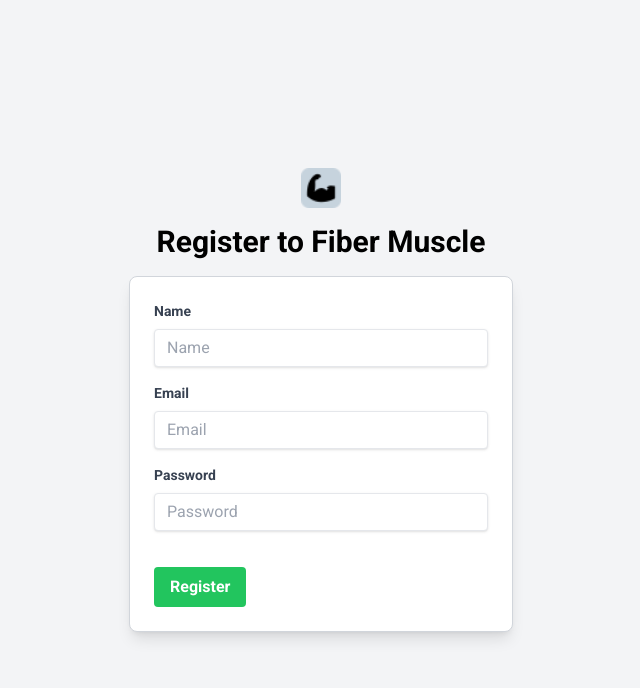
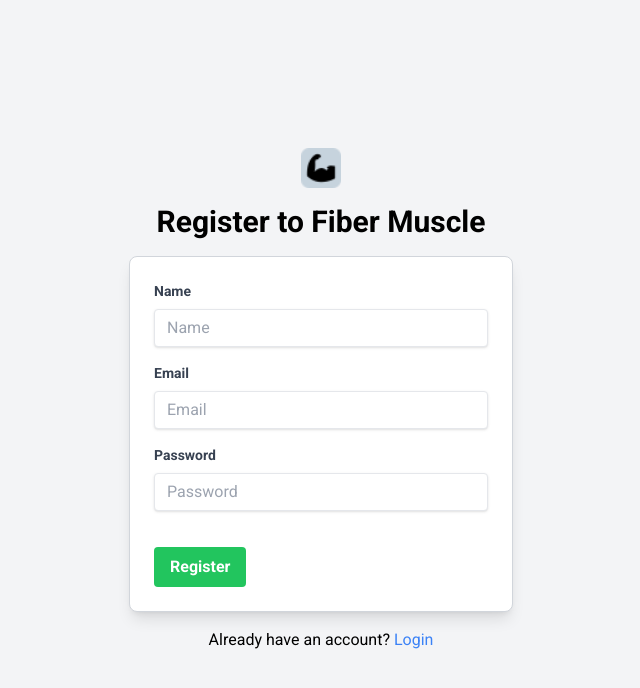
Before and after one commit to HarleyGotardo/fitness-application-vue, a Vue app: page /register in a window 1280 px wide. Shown: the top 688 px of the page, without its empty margins (319-959 px from the left). Built offline with nearby package versions, Linux system fonts and the light colour scheme.

Commit message:
Create Account Button and Login Button

```diff
--- a/src/views/Auth/Login.vue
+++ b/src/views/Auth/Login.vue
@@ -75,6 +75,10 @@ const login = async () => {
         </button>
       </div>
     </form>
+    <p class="mt-4">
+      Don't have an account?
+      <router-link to="/register" class="text-blue-500 hover:underline">Create Account</router-link>
+    </p>
   </div>
 </template>
 
--- a/src/views/Auth/Register.vue
+++ b/src/views/Auth/Register.vue
@@ -4,6 +4,7 @@ import { ref } from 'vue';
 import { supabase } from '@/lib/supabaseClient';
 import bcrypt from 'bcryptjs';
 import swal from 'sweetalert';
+import { useRouter } from 'vue-router';
 import { useForm, useField } from 'vee-validate';
 import * as yup from 'yup';
 
@@ -21,6 +22,8 @@ const { handleSubmit, resetForm } = useForm({
 const { value: name, errorMessage: nameError } = useField('name');
 const { value: email, errorMessage: emailError } = useField('email');
 const { value: password, errorMessage: passwordError } = useField('password');
+
+const router = useRouter();
 
 const register = handleSubmit(async (values) => {
   // Hash the password
@@ -41,12 +44,15 @@ const register = handleSubmit(async (values) => {
 
   if (error) {
     console.error('Error:', error);
+    swal("Error", "An error occurred while registering. Please try again.", "error");
   } else {
     console.log('User registered:', data);
     // Show success alert
     swal("Success", "User registered successfully!", "success");
     // Clear form data
     resetForm();
+    // Redirect to login page
+    router.push('/login');
   }
 });
 </script>
@@ -92,6 +98,10 @@ const register = handleSubmit(async (values) => {
         </button>
       </div>
     </form>
+    <p class="mt-4">
+      Already have an account?
+      <router-link to="/login" class="text-blue-500 hover:underline">Login</router-link>
+    </p>
   </div>
 </template>
 
```
